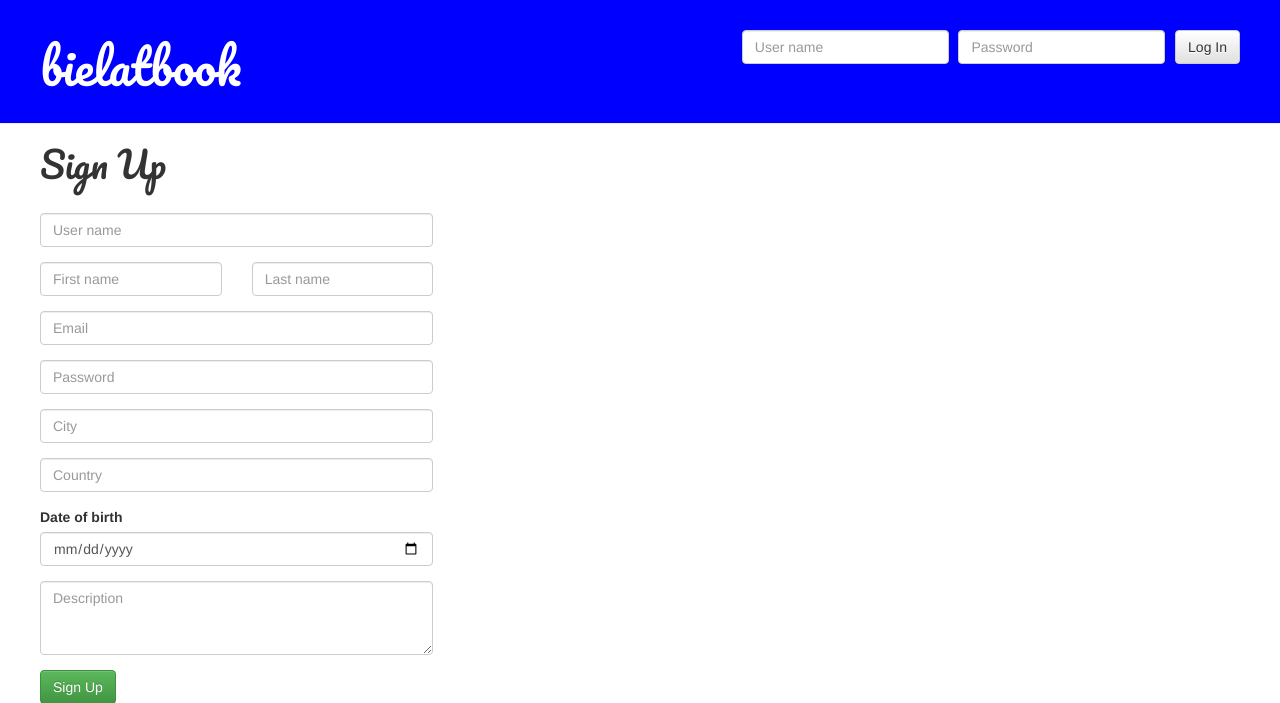
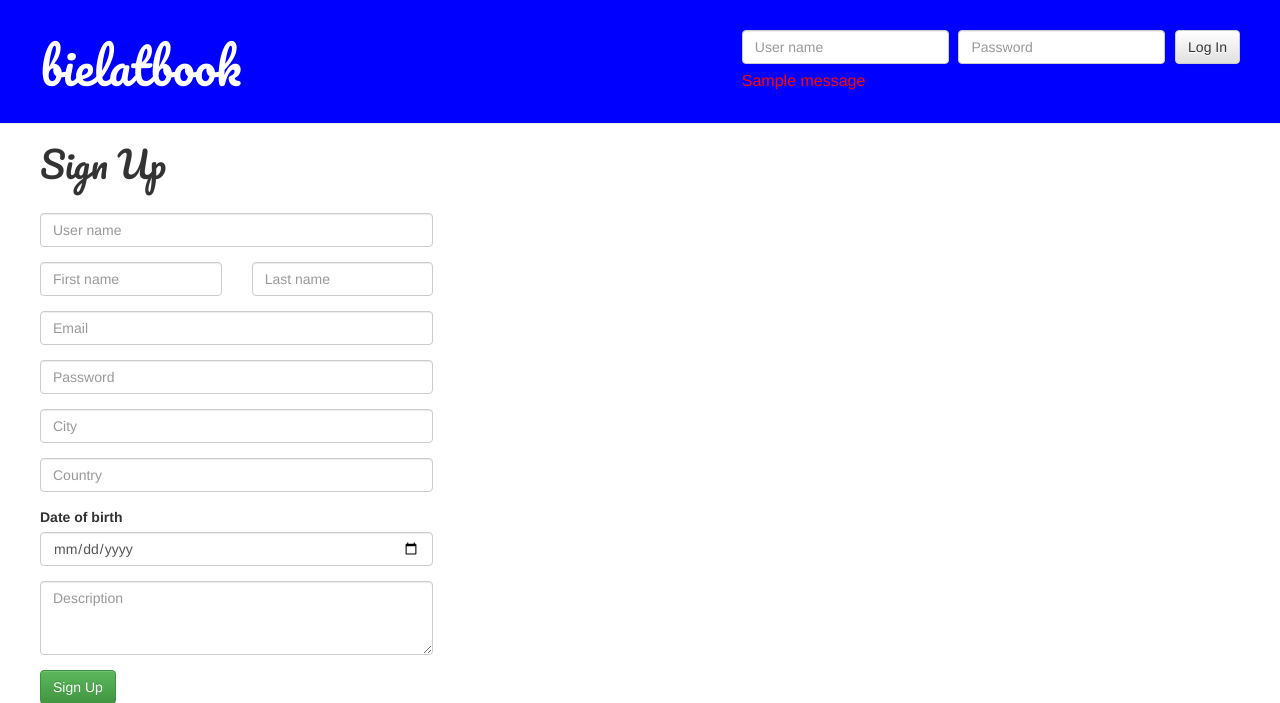
Before and after one commit to bielatm/bielatbook, a Django app: page / in a window 1280 px wide. Shown: the top 703 px of the page. Run offline with Django 3.2, Linux system fonts and the light colour scheme; tables that the repository leaves empty hold one stand-in row (values such as "Sample post"); one stand-in notice (Sample message) is shown; some libraries are stand-ins or nearby versions.

Commit message:
login users

```diff
--- a/book/templates/book/base.html
+++ b/book/templates/book/base.html
@@ -9,7 +9,7 @@
     </head>
     <body>
         <div class="page-header">
-            <a href="" class="top-menu"><span class="glyphicon glyphicon-log-out"></span></a>
+            <a href="{% url 'logout' %}" class="top-menu"><span class="glyphicon glyphicon-log-out"></span></a>
             <h1>bielatbook</h1>
         </div>
         <div class="content">
--- a/book/templates/registration/registration.html
+++ b/book/templates/registration/registration.html
@@ -9,16 +9,21 @@
     </head>
     <body>
         <div class="page-header">
-            <form class="form-inline top-menu">
+            <form method="post" action="{% url 'login' %}" class="form-inline top-menu">
+                {% csrf_token %}
                 <div class="form-group">
-                    <label class="sr-only" for="username">User name</label>
-                    <input type="text" class="form-control" id="username" placeholder="User name">
+                    {{ form.username }}
                 </div>
                 <div class="form-group">
-                    <label class="sr-only" for="password">Password</label>
-                    <input type="password" class="form-control" id="password" placeholder="Password">
+                    {{ form.password }}
                 </div>
-                <button type="submit" class="btn btn-default">Log In</button>
+                <input type="submit" class="btn btn-default" value="Log In">
+                <br/>
+                <div class="invalid-credentials">
+                    {% for message in messages %}
+                        {{ message }}
+                    {% endfor %}
+                </div>
             </form>
             <h1>bielatbook</h1>
         </div>
@@ -27,44 +32,60 @@
             <br/>
             <div class="row">
                 <div class="col-xs-4">
-                    <form method="post" action="{% url 'register' %}">
+                    <form id="SignUpForm" method="post" action="{% url 'register' %}">
                         {% csrf_token %}
                         <div class="form-group">
                             {{ form.username }}
+                            <div class="text-danger">
                                 {{ form.username.errors }}
+                            </div>
                         </div>
                         <div class="form-group">
                             <div class="row">
                                 <div class="col-xs-6">
                                     {{ form.first_name }}
+                                    <div class="text-danger">
                                         {{ form.first_name.errors }}
+                                    </div>
                                 </div>
                                 <div class="col-xs-6">
                                     {{ form.last_name }}
+                                    <div class="text-danger">
                                         {{ form.last_name.errors }}
+                                    </div>
                                 </div>
                             </div>
                         </div>
                         <div class="form-group">
                             {{ form.email }}
+                            <div class="text-danger">
                                 {{ form.email.errors }}
+                            </div>
                         </div>
                         <div class="form-group">
                             {{ form.password }}
+                            <div class="text-danger">
                                 {{ form.password.errors }}
+                            </div>
                         </div>
                         <div class="form-group">
                             {{ form.city }}
+                            <div class="text-danger">
                                 {{ form.city.errors }}
+                            </div>
                         </div>
                         <div class="form-group">
                             {{ form.country }}
+                            <div class="text-danger">
                                 {{ form.country.errors }}
+                            </div>
                         </div>
                         <div class="form-group">
                             <label>Date of birth</label>
                             {{ form.date_of_birth }}
+                            <div class="text-danger">
                                 {{ form.date_of_birth.errors }}
+                            </div>
                         </div>
                         <div class="form-group">
                             {{ form.description }}
--- a/book/urls.py
+++ b/book/urls.py
@@ -3,5 +3,7 @@ from . import views
 
 urlpatterns = [
     url(r'^$', views.register, name='register'),
+    url(r'^login/$', views.login_view, name='login'),
+    url(r'^logout/$', views.logout_view, name='logout'),
     url(r'^home/$', views.home_page, name='home_page'),
 ]
--- a/book/views.py
+++ b/book/views.py
@@ -3,6 +3,10 @@ from .forms import SignUpForm
 from django.contrib.auth.models import User
 from .models import UserProfile
 from django.contrib.auth import authenticate, login, logout
+from django.contrib.auth.hashers import make_password
+from django.contrib.auth.decorators import login_required
+
+from django.contrib import messages
 
 
 def register(request):
@@ -14,7 +18,7 @@ def register(request):
             user.first_name = form.cleaned_data.get('first_name')
             user.last_name = form.cleaned_data.get('last_name')
             user.email = form.cleaned_data.get('email')
-            user.password = form.cleaned_data.get('password')
+            user.password = make_password(form.cleaned_data.get('password'))
             user.save()
             userprofile = UserProfile()
             userprofile.user_id = user
@@ -33,16 +37,19 @@ def login_view(request):
     username = request.POST['username']
     password = request.POST['password']
     user = authenticate(username=username, password=password)
-    if user is not None:
+    if user:
         login(request, user)
         return redirect('home_page')
     else:
-        return render(request, 'registration/registration.html', {})
+        messages.add_message(request, messages.INFO, '*Invalid credentials')
+        return redirect('register')
 
 
 def logout_view(request):
     logout(request)
+    return redirect('register')
 
 
+@login_required
 def home_page(request):
     return render(request, 'book/home_page.html', {})
--- a/static/css/book.css
+++ b/static/css/book.css
@@ -28,3 +28,8 @@ h1, h2, h3, h4 {
 .registration {
     float: right;
 }
+
+.invalid-credentials {
+    font-size: 12pt;
+    color: red;
+}
```
Also changed, not shown: book/migrations/0004_auto_20160826_1446.py (added), book/migrations/0005_auto_20160826_1512.py (added), book/migrations/0006_userprofile.py (added). Lines whose indentation alone changed are shown as unchanged.
